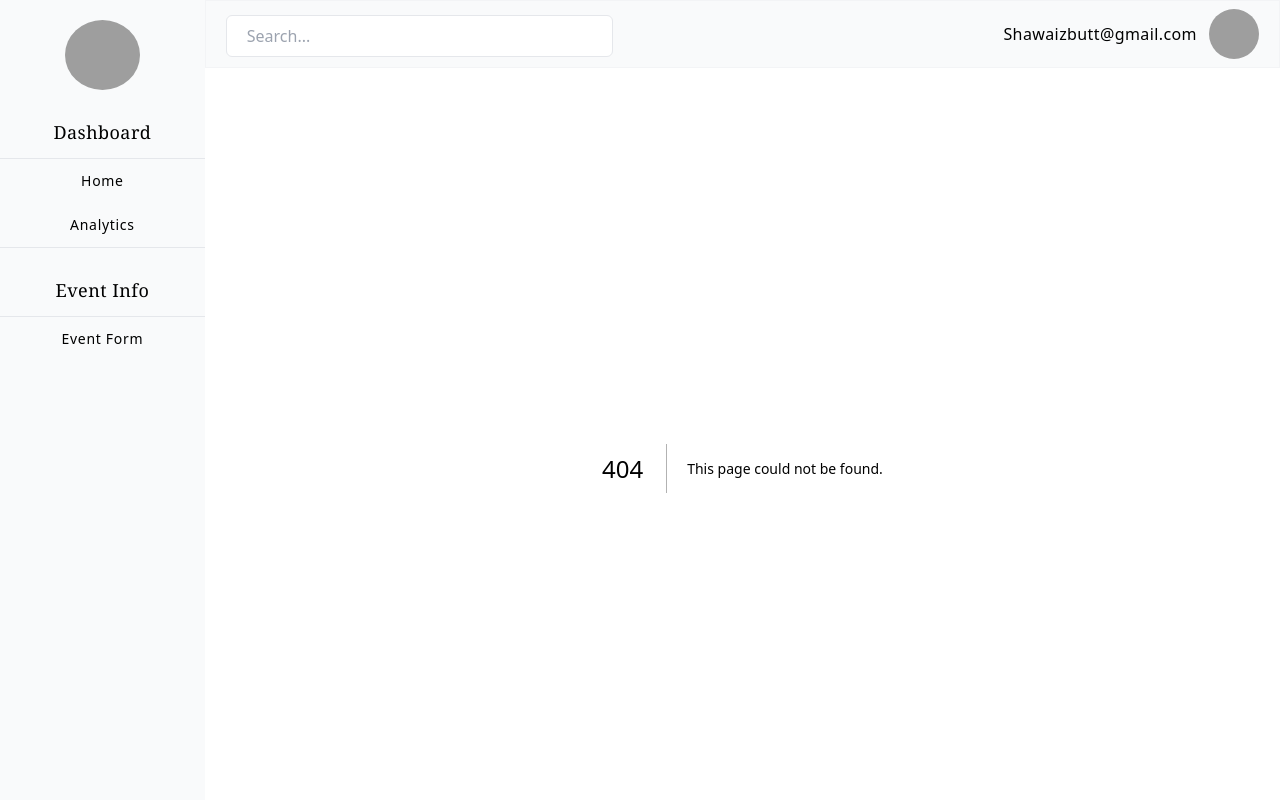
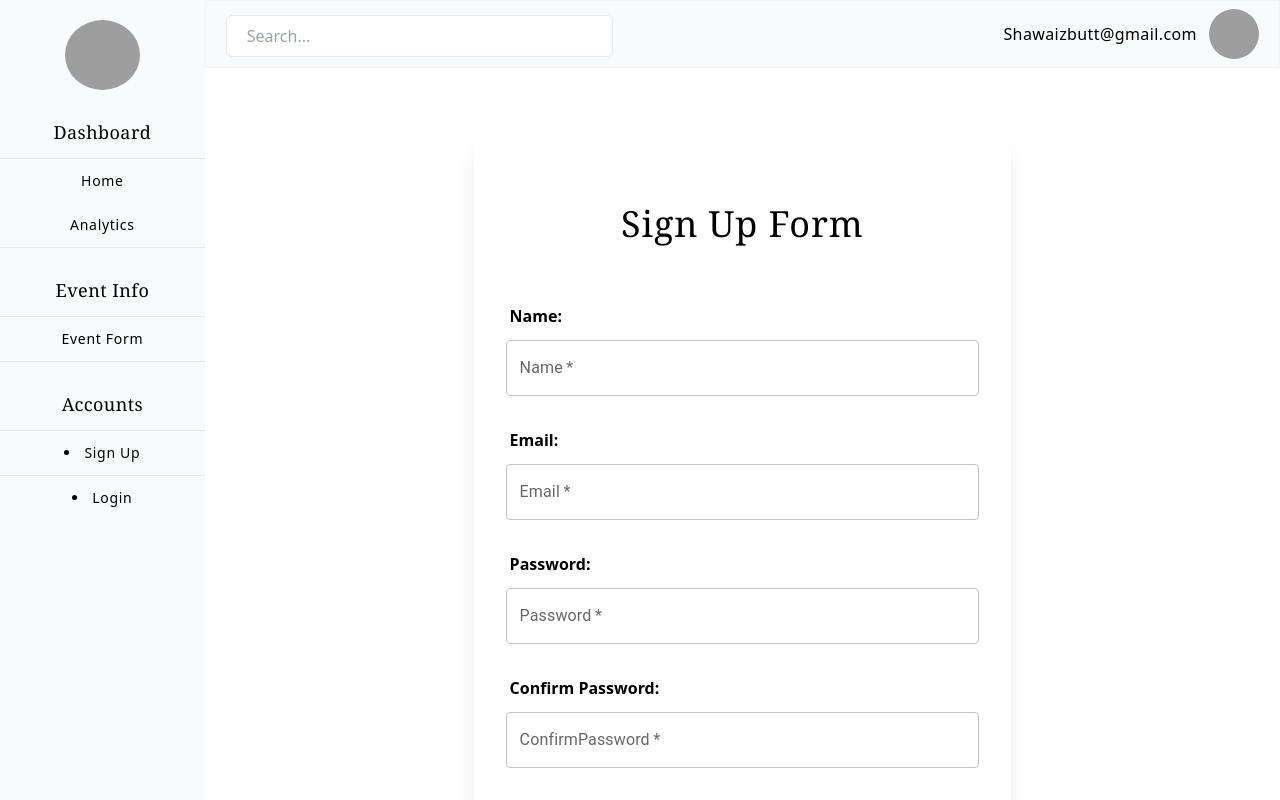
Before and after one commit to Shawaiz555/ms-eventsphere, a Next.js app: page /SignUp in a window 1280 px wide. Before the commit this address had no page. Shown: the top 800 px of the page. Built offline with nearby package versions, Linux system fonts and the light colour scheme; grey boxes are pictures that could not be loaded.

Commit message:
SignUp and login page added without authentication and also sidebar is updated

```diff
--- /dev/null
+++ b/app/Login/page.js
@@ -0,0 +1,115 @@
+"use client";
+import TextField from "@mui/material/TextField";
+import { useState } from "react";
+import Button from "@mui/material/Button";
+
+export default function page() {
+  const [login, setLogin] = useState({
+        Name: "",
+        Email: "",
+        Password:"",
+  });
+  const [emailError, setEmailError] = useState("");
+  const [isEmailValid, setIsEmailValid] = useState(null);
+
+  const emailValidation = (em) => {
+    setLogin({ ...login, Email: em });
+    const emailPattern = /^[^\s@]+@[^\s@]+\.[^\s@]+$/;
+    if (emailPattern.test(em)) {
+      setEmailError("Email is valid");
+      setIsEmailValid(true);
+    } else {
+      setEmailError("Email is Invalid");
+      setIsEmailValid(false);
+    }
+  };
+
+  const handleSubmit = (e) => {
+    e.preventDefault();
+
+    if (emailError === "Email is valid") {
+      if (login.Name && login.Email && login.Password) {
+        alert("Loged In Successfylly!!!...");
+        setLogin({
+          Name: "",
+          Email: "",
+          Password:"",
+        });
+      }
+    }
+  };
+
+  return (
+    <div>
+      <div className="w-full flex justify-center mb-10 mt-10">
+        <form
+          className="w-[90%] lg:w-[50%] px-5 lg:px-8 flex flex-col mt-5 shadow-xl rounded-2xl py-14"
+          onSubmit={handleSubmit}
+        >
+          <label className="text-2xl lg:text-4xl  font-serif text-center tracking-wide my-5">
+            Login Form
+          </label>
+          <div className="w-full grid grid-cols-1 gap-8 my-10">
+            <div>
+              <h1 className="mb-3 ml-1 font-semibold">Name:</h1>
+              <TextField
+                id="outlined-basic"
+                label="Name"
+                className='w-full'
+                variant="outlined"
+                value={login.Name}
+                onChange={(e) =>
+                    setLogin({ ...login, Name: e.target.value })
+                }
+                required
+              />
+            </div>
+
+            <div className="flex flex-col">
+              <h1 className="mb-3 ml-1 font-semibold">Email:</h1>
+              <TextField
+                id="outlined-basic"
+                type="email"
+                label="Email"
+                className='w-full'
+                variant="outlined"
+                value={login.Email}
+                onChange={(e) => emailValidation(e.target.value)}
+                required
+              />
+              <p
+                className={`text-md tracking-wider font-serif ${isEmailValid === true ? "text-green-500" : isEmailValid === false ? "text-red-500" : ""}`}>
+                {emailError}
+              </p>
+            </div>
+            <div>
+              <h1 className="mb-3 ml-1 font-semibold">Password:</h1>
+              <TextField
+                id="outlined-basic"
+                label="Password"
+                className='w-full'
+                variant="outlined"
+                value={login.Password}
+                onChange={(e) =>
+                    setLogin({ ...login, Password: e.target.value })
+                }
+                required
+              />
+            </div>
+
+
+          </div>
+          <div className="flex justify-end mt-5">
+            <Button
+              type="submit"
+              variant="outlined"
+              className="py-2 px-8 border-black text-white bg-black tracking-wider rounded-xl hover:scale-95"
+            >
+              Login
+            </Button>
+          </div>
+        </form>
+      </div>
+    </div>
+  );
+}
--- a/app/Reuseable Components/SideBar.js
+++ b/app/Reuseable Components/SideBar.js
@@ -12,7 +12,7 @@ export default function SideBar({ closeSidebar }) {
                     height={30}
                     alt="FC Logo"
                     className="w-[65px] h-[55px] lg:w-[75px] lg:h-[70px] rounded-[100%]"
-        />
+                />
                 {/* <div className="bg-black px-5 py-5 rounded-[100%]">
                     <h1 className="text-xl text-white font-bold font-serif tracking-widest">MS</h1>
                 </div> */}
@@ -41,7 +41,7 @@ export default function SideBar({ closeSidebar }) {
             <div className="mt-7">
                 <ul>
                     <h1 className="mb-3 text-lg font-serif text-center tracking-wide">Event Info</h1>
-                    <div className="border-t-[1px] border-gray-200">
+                    <div className="border-t-[1px] border-b-[1px] border-gray-200">
                         <li
                             className="text-center text-sm lg:text-md tracking-wider py-3"
                             onClick={closeSidebar} // Close sidebar when clicking
@@ -49,7 +49,28 @@ export default function SideBar({ closeSidebar }) {
                             <Link href="/EventForm">Event Form</Link>
                         </li>
                     </div>
+
                 </ul>
+            </div>
+
+            <div className="mt-7">
+                <h1 className="mb-3 text-lg font-serif text-center tracking-wide">Accounts</h1>
+                <div className="border-t-[1px] border-gray-200">
+                    <li
+                        className="text-center text-sm lg:text-md tracking-wider py-3"
+                        onClick={closeSidebar} // Close sidebar when clicking
+                    >
+                        <Link href="/SignUp">Sign Up</Link>
+                    </li>
+                </div>
+                <div className="border-t-[1px] border-gray-200">
+                    <li
+                        className="text-center text-sm lg:text-md tracking-wider py-3"
+                        onClick={closeSidebar} // Close sidebar when clicking
+                    >
+                        <Link href="/Login">Login</Link>
+                    </li>
+                </div>
             </div>
 
         </div>
--- /dev/null
+++ b/app/SignUp/page.js
@@ -0,0 +1,132 @@
+"use client";
+import TextField from "@mui/material/TextField";
+import { useState } from "react";
+import Button from "@mui/material/Button";
+
+export default function page() {
+  const [signUp, setSignUp] = useState({
+        Name: "",
+        Email: "",
+        Password:"",
+        ConfirmPassword:"",
+
+  });
+  const [emailError, setEmailError] = useState("");
+  const [isEmailValid, setIsEmailValid] = useState(null);
+
+  const emailValidation = (em) => {
+    setSignUp({ ...signUp, Email: em });
+    const emailPattern = /^[^\s@]+@[^\s@]+\.[^\s@]+$/;
+    if (emailPattern.test(em)) {
+      setEmailError("Email is valid");
+      setIsEmailValid(true);
+    } else {
+      setEmailError("Email is Invalid");
+      setIsEmailValid(false);
+    }
+  };
+
+  const handleSubmit = (e) => {
+    e.preventDefault();
+
+    if (emailError === "Email is valid" && signUp.Password == signUp.ConfirmPassword) {
+      if (signUp.Name && signUp.Email && signUp.Password && signUp.ConfirmPassword) {
+        alert("Signed Up Successfylly!!!...");
+        setSignUp({
+          Name: "",
+          Email: "",
+          Password:"",
+          ConfirmPassword:"",
+        });
+      }
+    }
+  };
+
+  return (
+    <div>
+      <div className="w-full flex justify-center mb-10 mt-10">
+        <form
+          className="w-[90%] lg:w-[50%] px-5 lg:px-8 flex flex-col mt-5 shadow-xl rounded-2xl py-14"
+          onSubmit={handleSubmit}
+        >
+          <label className="text-2xl lg:text-4xl  font-serif text-center tracking-wide my-5">
+            Sign Up Form
+          </label>
+          <div className="w-full grid grid-cols-1 gap-8 my-10">
+            <div>
+              <h1 className="mb-3 ml-1 font-semibold">Name:</h1>
+              <TextField
+                id="outlined-basic"
+                label="Name"
+                className='w-full'
+                variant="outlined"
+                value={signUp.Name}
+                onChange={(e) =>
+                   setSignUp({ ...signUp, Name: e.target.value })
+                }
+                required
+              />
+            </div>
+
+            <div className="flex flex-col">
+              <h1 className="mb-3 ml-1 font-semibold">Email:</h1>
+              <TextField
+                id="outlined-basic"
+                type="email"
+                label="Email"
+                className='w-full'
+                variant="outlined"
+                value={signUp.Email}
+                onChange={(e) => emailValidation(e.target.value)}
+                required
+              />
+              <p
+                className={`text-md tracking-wider font-serif ${isEmailValid === true ? "text-green-500" : isEmailValid === false ? "text-red-500" : ""}`}>
+                {emailError}
+              </p>
+            </div>
+            <div>
+              <h1 className="mb-3 ml-1 font-semibold">Password:</h1>
+              <TextField
+                id="outlined-basic"
+                label="Password"
+                className='w-full'
+                variant="outlined"
+                value={signUp.Password}
+                onChange={(e) =>
+                    setSignUp({ ...signUp, Password: e.target.value })
+                }
+                required
+              />
+            </div>
+            <div>
+              <h1 className="mb-3 ml-1 font-semibold">Confirm Password:</h1>
+              <TextField
+                id="outlined-basic"
+                label='ConfirmPassword'
+                className='w-full'
+                variant="outlined"
+                value={signUp.ConfirmPassword}
+                onChange={(e) =>
+                    setSignUp({ ...signUp, ConfirmPassword: e.target.value })
+                }
+                required
+              />
+            </div>
+
+
+          </div>
+          <div className="flex justify-end mt-5">
+            <Button
+              type="submit"
+              variant="outlined"
+              className="py-2 px-8 border-black text-white bg-black tracking-wider rounded-xl hover:scale-95"
+            >
+              Sign Up
+            </Button>
+          </div>
+        </form>
+      </div>
+    </div>
+  );
+}
```
